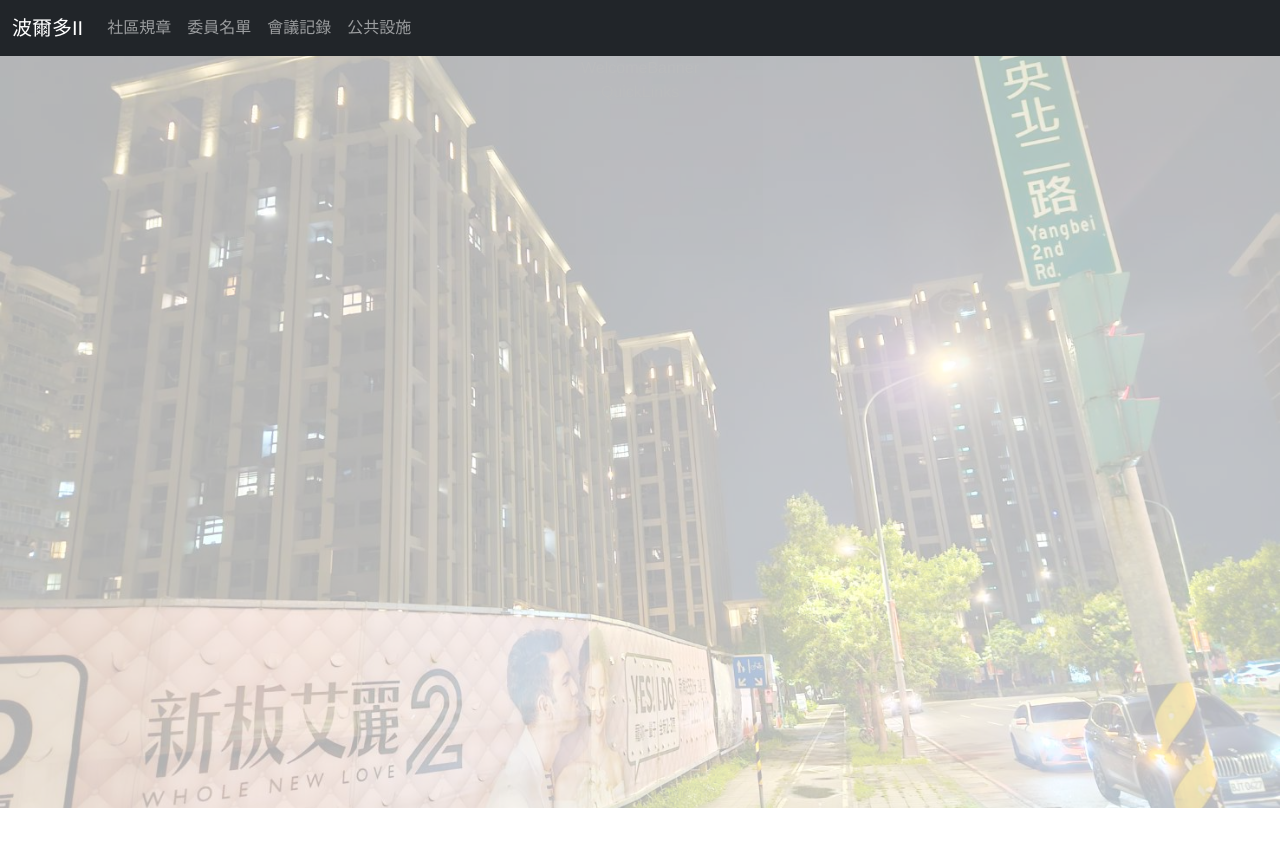
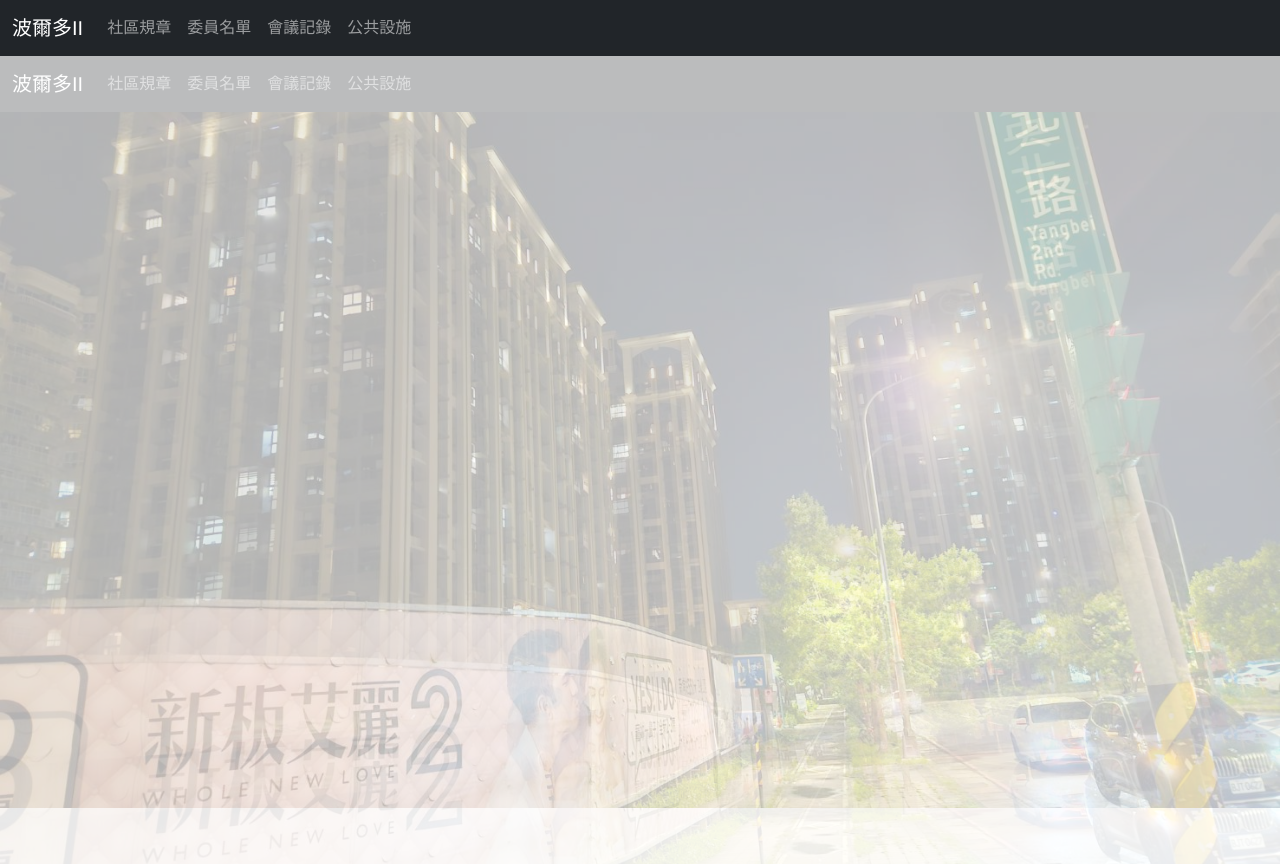
Before and after one commit to joechiboo/bordeaux-ii, a Vue app: page /welcome in a window 1280 px wide. Before the commit the page ends 808 px from the top, so only its background shows below. Built offline with nearby package versions, Linux system fonts and the light colour scheme.

Commit message:
navbar fixed

```diff
--- a/src/components/Navbar.vue
+++ b/src/components/AppNavbar.vue
@@ -40,9 +40,6 @@
 </script>
 
 <style scoped>
-	.navbar {
-	}
-
 	@media (max-width: 768px) {
 		nav ul {
 			flex-direction: column;
--- a/src/components/HomePage.vue
+++ b/src/components/HomePage.vue
@@ -1,16 +1,13 @@
 <template>
 	<Navbar />
 	<div class="background-image" :style="backgroundStyle">
-		<!-- 你可以在这个 div 内部放置其他内容 -->
-		<WelcomeBanner />
-		<QuickLinks />
+		<!-- 动态内容区域 -->
+		<router-view></router-view>
 	</div>
 </template>
 
 <script>
-	import Navbar from './Navbar.vue';
-	import WelcomeBanner from './WelcomeBanner.vue';
-	import QuickLinks from './QuickLinks.vue';
+	import Navbar from './AppNavbar.vue';
 	export default {
 		data() {
 			return {
@@ -20,8 +17,6 @@
 		},
 		components: {
 			Navbar,
-			WelcomeBanner,
-			QuickLinks,
 		},
 		mounted() {
 			this.updateBackgroundImage();
@@ -53,6 +48,7 @@
 		height: 94vh; /* 视窗的100%高度 */
 		width: 100vw; /* 视窗的100%宽度 */
 		margin: 0; /* 移除默认边距 */
+		position: relative;
 	}
 
 	.container {
@@ -66,3 +62,4 @@
 		}
 	}
 </style>
+./AppNavbar.vue
--- a/src/components/QuickLinks.vue
+++ /dev/null
@@ -1,9 +0,0 @@
-<template>
-	<div>QuickLinks</div>
-</template>
-
-<script>
-	export default {
-		name: 'QuickLinks',
-	};
-</script>
--- a/src/router/index.js
+++ b/src/router/index.js
@@ -2,7 +2,7 @@ import { createRouter, createWebHistory } from 'vue-router';
 
 const routes = [
 	{
-		path: '/',
+		path: '/welcome',
 		name: 'Home',
 		component: () => import('../components/HomePage.vue'), // 首頁組件
 		meta: { title: '首頁' },
```
